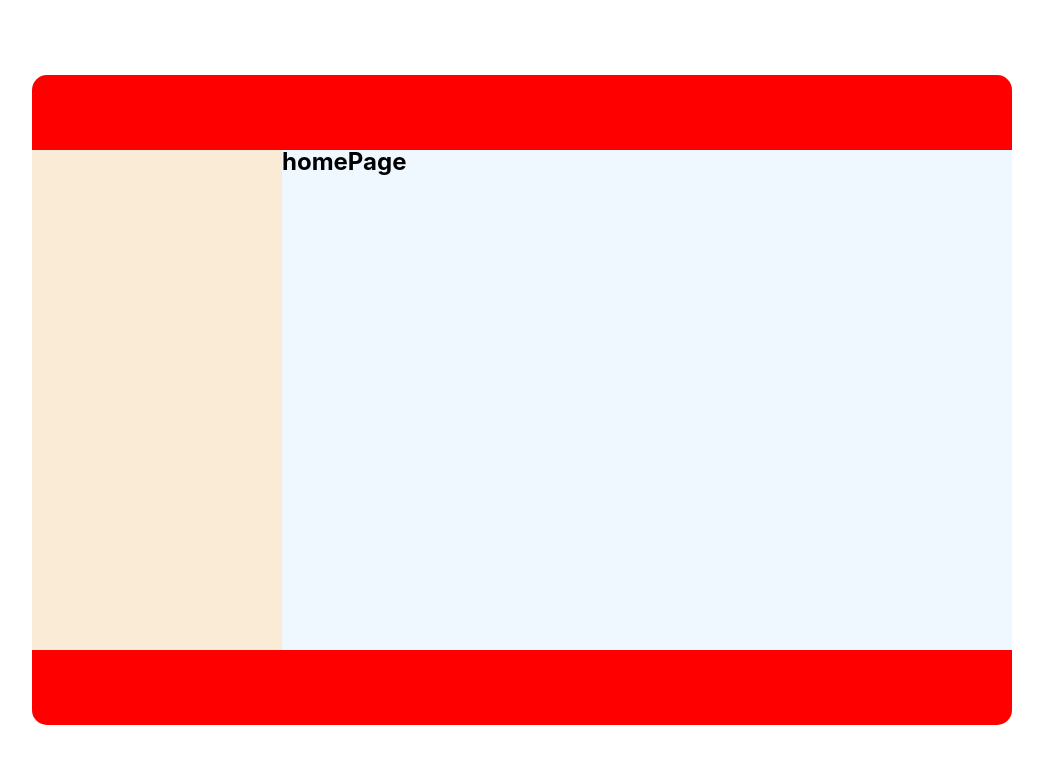
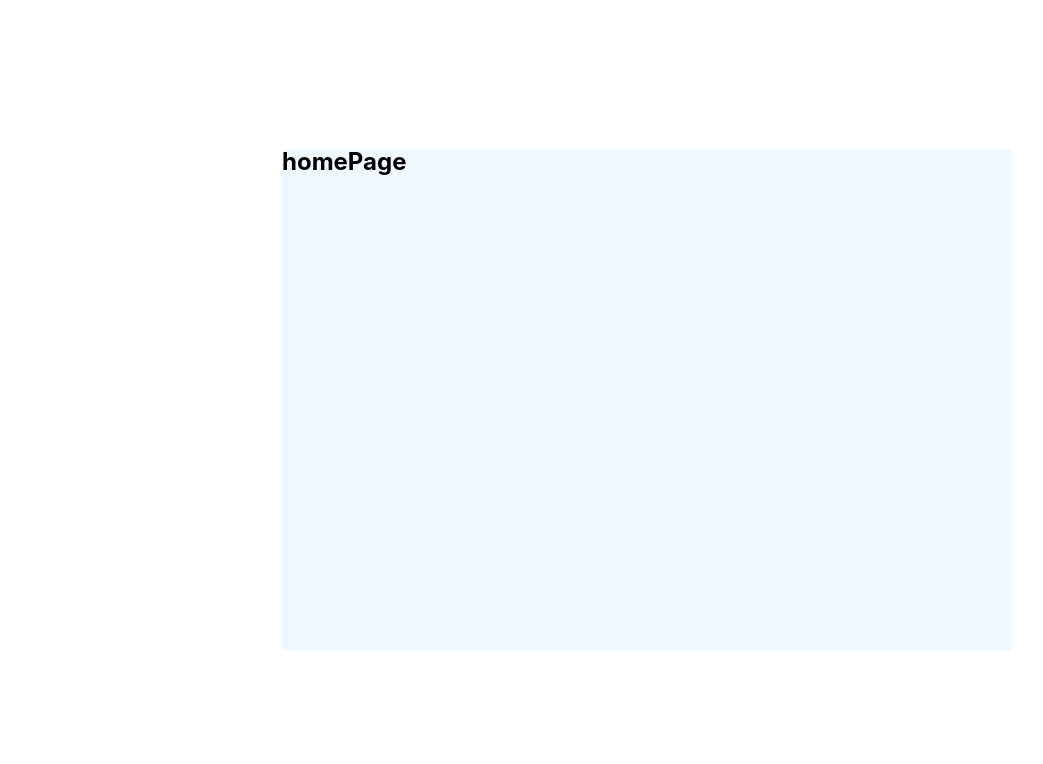
Before and after one commit to Mioayaya/MioMusic, a React (Vite) app: page /home in a window 1280 px wide. Shown: the top 764 px of the page, without its empty margins (118-1161 px from the left). Built offline with nearby package versions, Linux system fonts and the light colour scheme.

Commit message:
side-bar

```diff
--- /dev/null
+++ b/src/page-web/cmps/side-bar/index.tsx
@@ -0,0 +1,17 @@
+import { FC, useEffect, useMemo, useState } from 'react';
+
+import { MioWebSideBarDiv } from './styles';
+
+const MioWebSideBar : FC = () => {
+  const [ show,setShow ] = useState<boolean>(false);
+
+  return (
+    <MioWebSideBarDiv show={show}
+                      onMouseEnter={() => setShow(true)}
+                      onMouseLeave={() => setShow(false)}
+    >
+    </MioWebSideBarDiv>
+  )
+}
+
+export default MioWebSideBar
--- /dev/null
+++ b/src/page-web/cmps/side-bar/styles.ts
@@ -0,0 +1,15 @@
+import styled from "@emotion/styled";
+
+interface Iprops {
+  show: boolean;
+}
+
+export const MioWebSideBarDiv = styled.div<Iprops>`
+  position: absolute;
+  right: 0;
+  top: 0;
+  width: ${props => props.show?'350px':'0.5px'};
+  height: 100%;
+  background-color: black;
+  transition: 1s;
+`
--- a/src/page-web/index.tsx
+++ b/src/page-web/index.tsx
@@ -1,5 +1,6 @@
 import { FC, useEffect, useMemo, useState } from 'react';
 import MioWebContent from './cmps/content';
+import MioWebSideBar from './cmps/side-bar';
 
 import { MioWebDiv } from './styles'
 
@@ -11,6 +12,8 @@ const MioWeb : FC = () => {
         <MioWebContent />
         <div className="bottom"></div>
       </div>
+
+      <MioWebSideBar />
     </MioWebDiv>
   )
 }
--- a/src/page-web/styles.ts
+++ b/src/page-web/styles.ts
@@ -3,22 +3,19 @@ import styled from "@emotion/styled";
 export const MioWebDiv = styled.div`
   width: 100vw;
   height: 100vh;
-  min-width: 1080px;
-  min-height: 800px;
   padding: 75px 150PX;
 
   .wrap {
     width: 100%;
     height: 100%;
-    background-color: antiquewhite;
     display: flex;
     flex-direction: column;
     border-radius: 15px;
+    position: relative;
     .top {
       flex-shrink: 0;
       width: 100%;
       height: 75px;
-      background-color: red;
       border-top-left-radius: 15px;
       border-top-right-radius: 15px;
     }
@@ -26,7 +23,6 @@ export const MioWebDiv = styled.div`
       flex-shrink: 0;
       width: 100%;
       height: 75px;
-      background-color: red;
       border-bottom-left-radius: 15px;
       border-bottom-right-radius: 15px;
     }
```
